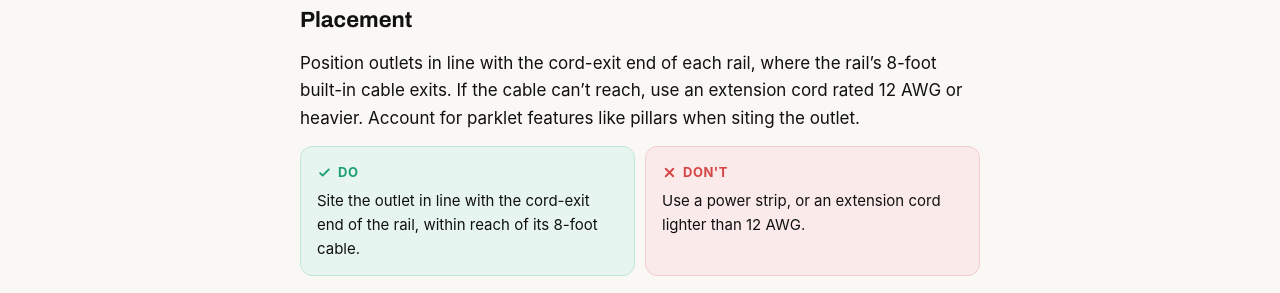
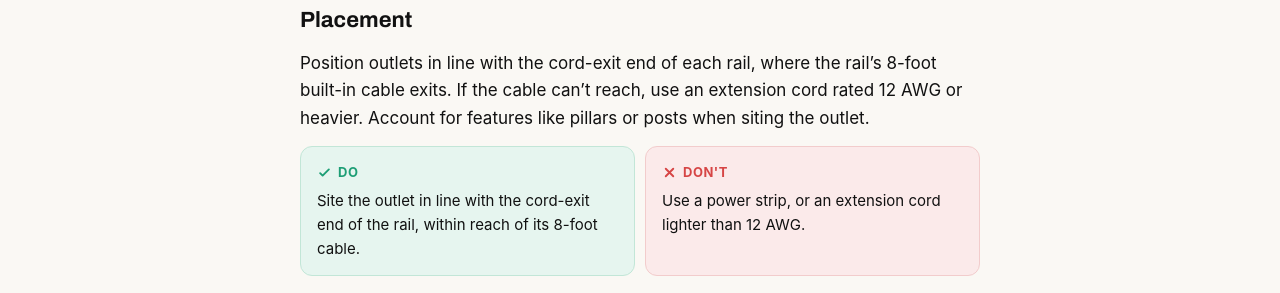
Before and after one commit to BeamT/external-docs, a Jekyll site: the page built from _guides/electrical-power.md, in a window 1280 px wide and 900 px high, scrolled down 1985 px. Shown: the part 207-500 px from the top of the window. Built offline with Jekyll 4.4.1, drawn with Linux system fonts in a browser that asks for light colours; some web fonts are replaced; part of the change alters nothing that is shown; some of the changed text lies outside the part shown.

Commit message:
Generalize outlet placement note and bump power guide to 1.4
- Replace parklet-specific wording with "features like pillars or posts"
  so the guidance applies to any install site.
- Bump electrical-power guide version to 1.4 and update the date.

```diff
--- a/_guides/electrical-power.md
+++ b/_guides/electrical-power.md
@@ -4,8 +4,8 @@ audience: [electrician]
 audience_order: {electrician: 10}
 order: 6
 summary: Circuit, outlet, and plug requirements for electricians.
-version: "1.3"
-updated: "2026-10-15"
+version: "1.4"
+updated: "2026-11-17"
 ---
 
 ## On this page
@@ -55,7 +55,7 @@ Verify at every outlet:
 
 ## Placement
 
-Position outlets in line with the cord-exit end of each rail, where the rail's 8-foot built-in cable exits. If the cable can't reach, use an extension cord rated 12 AWG or heavier. Account for parklet features like pillars when siting the outlet.
+Position outlets in line with the cord-exit end of each rail, where the rail's 8-foot built-in cable exits. If the cable can't reach, use an extension cord rated 12 AWG or heavier. Account for features like pillars or posts when siting the outlet.
 
 {% include dodont.html do="Site the outlet in line with the cord-exit end of the rail, within reach of its 8-foot cable." dont="Use a power strip, or an extension cord lighter than 12 AWG." %}
 
```
